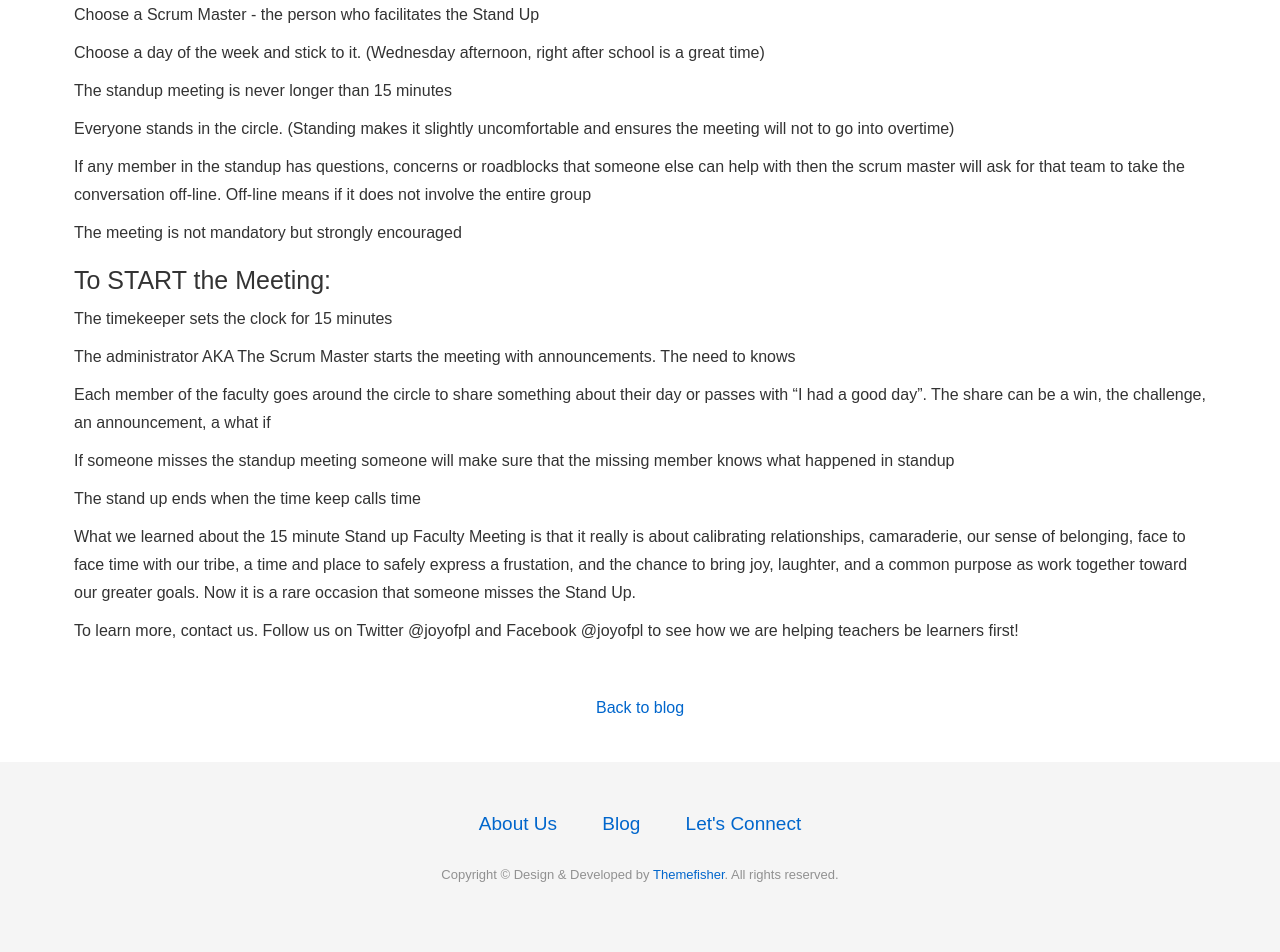
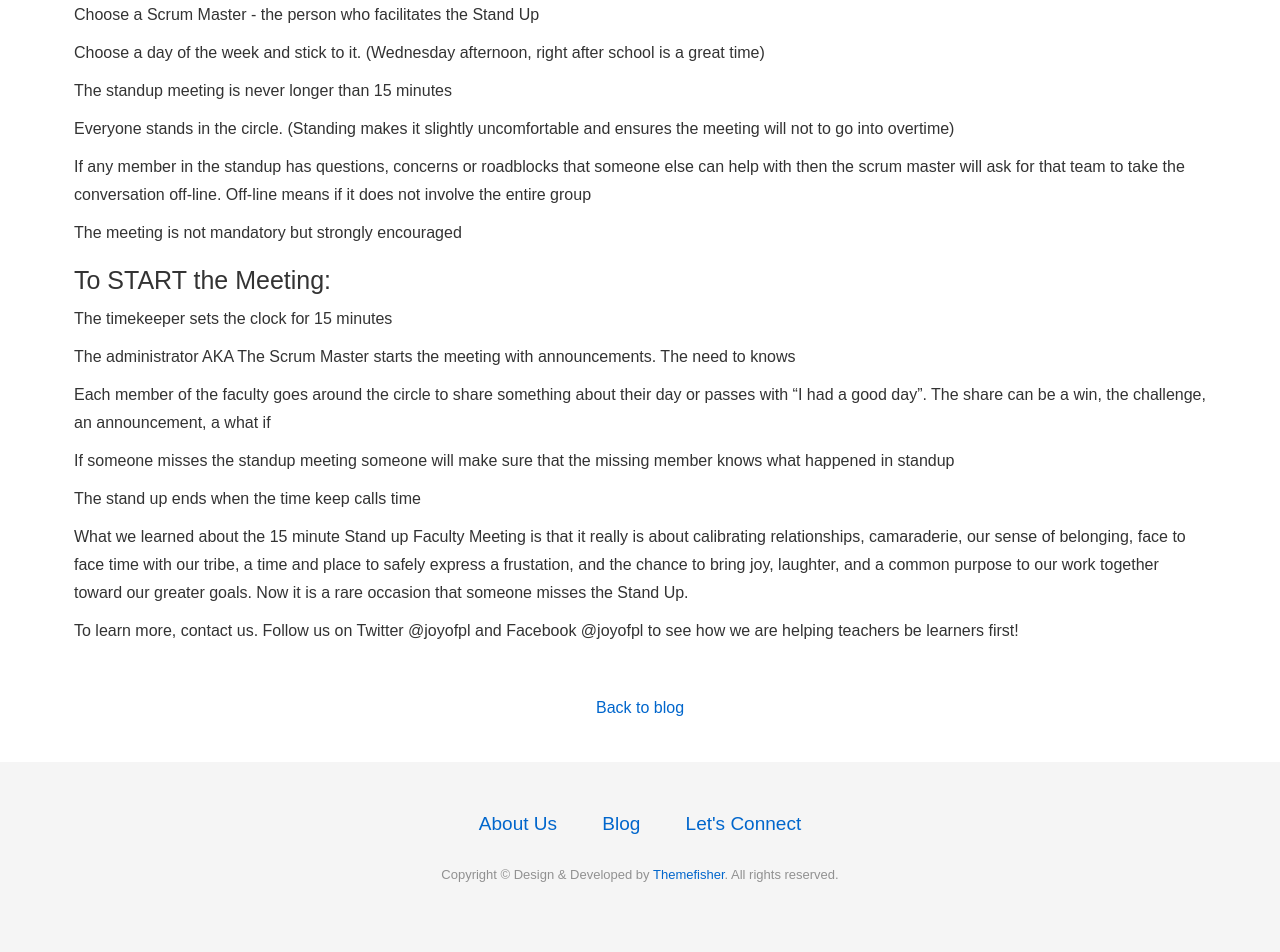
Before and after one commit to meesterkurt/joyofprofessionallearning, a Jekyll site: the page built from _posts/2017-10-14-stand-up-faculty-meeting.markdown, in a window 1280 px wide. Shown: the part 1433-2385 px from the top of the page. Built offline with Jekyll 4.4.1, drawn with Linux system fonts in a browser that asks for light colours; nearby versions of some CDN libraries.

Commit message:
line 50 spelling

```diff
--- a/_posts/2017-10-14-stand-up-faculty-meeting.markdown
+++ b/_posts/2017-10-14-stand-up-faculty-meeting.markdown
@@ -47,7 +47,7 @@
 
 The stand up ends when the time keep calls time
 
-What we learned about the 15 minute Stand up Faculty Meeting is that it really is about calibrating relationships, camaraderie, our sense of belonging, face to face time with our tribe, a time and place to safely express a frustation, and the chance to bring joy, laughter, and a common purpose as work together toward our greater goals. Now it is a rare occasion that someone misses the Stand Up.
+What we learned about the 15 minute Stand up Faculty Meeting is that it really is about calibrating relationships, camaraderie, our sense of belonging, face to face time with our tribe, a time and place to safely express a frustation, and the chance to bring joy, laughter, and a common purpose to our work together toward our greater goals. Now it is a rare occasion that someone misses the Stand Up.
 
 To learn more, contact us.
 Follow us on Twitter @joyofpl and Facebook @joyofpl to see how we are helping teachers be learners first!
```
